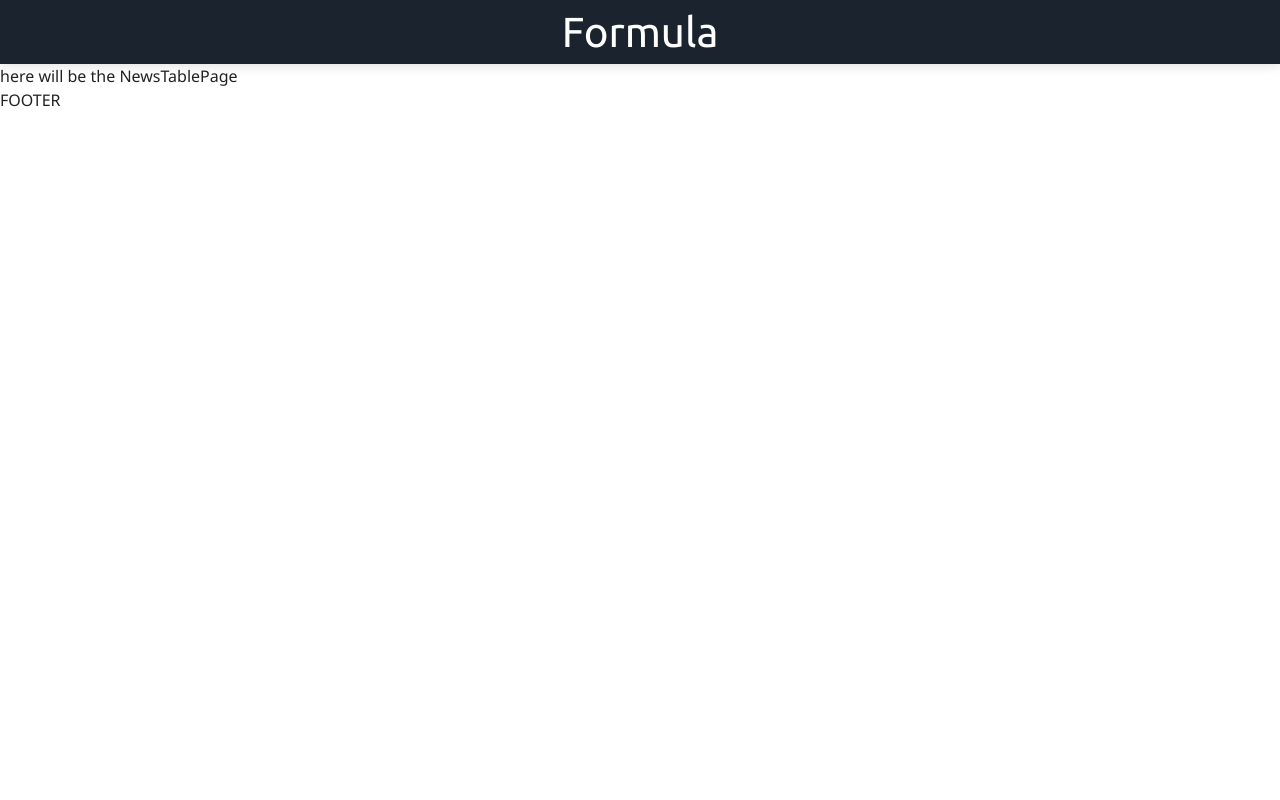
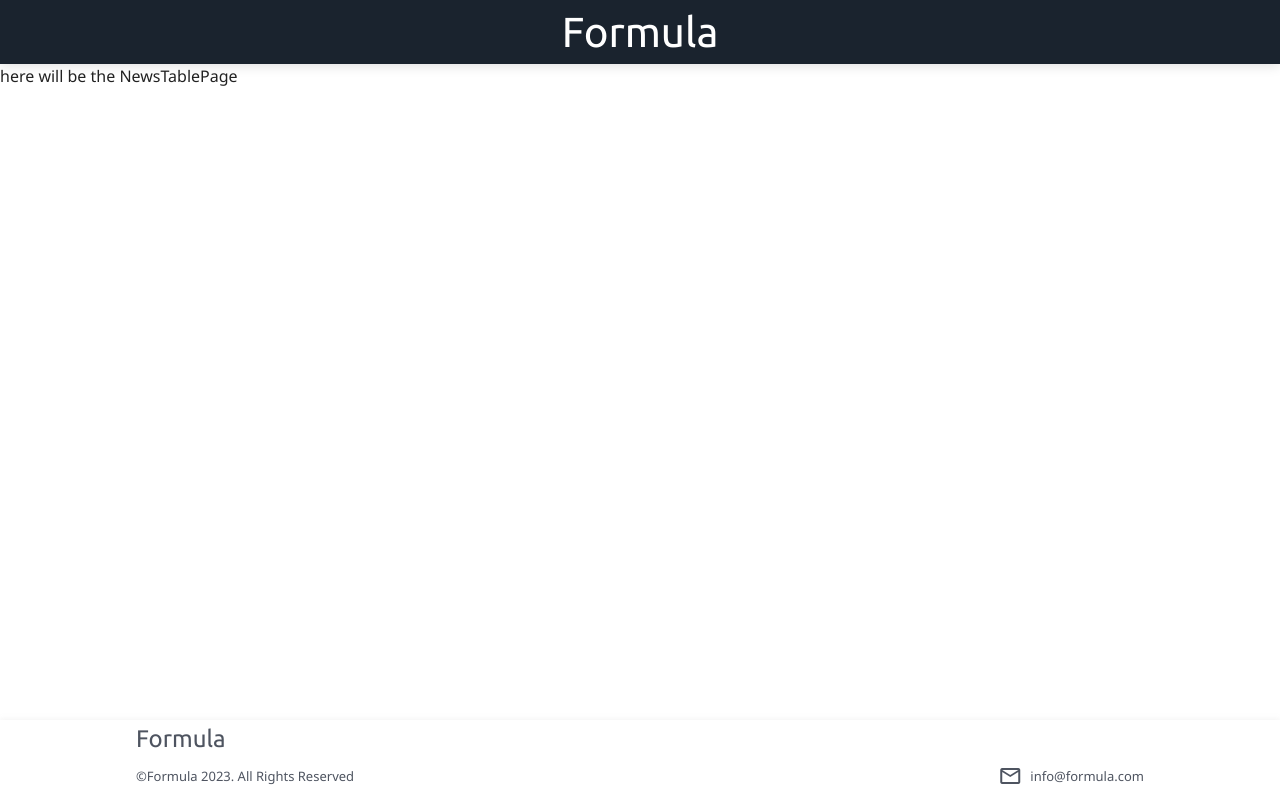
Before and after one commit to khrulenko/bintime_news, a React (Vite) app: page /news_table in a window 1280 px wide. Built offline with nearby package versions, Linux system fonts and the light colour scheme; no server answers.

Commit message:
added Footed

```diff
--- a/index.html
+++ b/index.html
@@ -9,6 +9,10 @@
       href="https://fonts.googleapis.com/css2?family=Noto+Sans:ital,wght@0,100;0,200;0,300;0,400;0,500;0,600;0,700;0,800;0,900;1,100;1,200;1,300;1,400;1,500;1,600;1,700;1,800;1,900&family=Ubuntu&display=swap"
       rel="stylesheet"
     />
+    <link
+      rel="stylesheet"
+      href="https://fonts.googleapis.com/css2?family=Material+Symbols+Outlined:opsz,wght,FILL,GRAD@20,400,0,-25"
+    />
     <meta name="viewport" content="width=device-width, initial-scale=1.0" />
     <title>Khrulenko V. | Bintime</title>
   </head>
--- a/package.json
+++ b/package.json
@@ -12,6 +12,7 @@
   "dependencies": {
     "@emotion/react": "^11.11.1",
     "@emotion/styled": "^11.11.0",
+    "@mui/icons-material": "^5.14.18",
     "@mui/material": "^5.14.18",
     "@mui/styled-engine-sc": "^6.0.0-alpha.6",
     "@reduxjs/toolkit": "^1.9.7",
--- a/src/common/types.ts
+++ b/src/common/types.ts
@@ -1,4 +1,6 @@
+import { CSSObject, Theme } from '@mui/material';
 import store from '../data/store';
 
 export type AppDispatch = typeof store.dispatch;
 export type OrNull<T> = T | null;
+export type StyleFunction<T> = (arg: { theme: Theme } & T) => CSSObject;
--- /dev/null
+++ b/src/ui/components/Footer/index.tsx
@@ -0,0 +1,36 @@
+import { Link, Stack, Typography, styled } from '@mui/material';
+import {
+  createWrapperStyles,
+  createTextStyles,
+  createLogoStyles,
+  createEmailWrapperStyles,
+  createEmailStyles,
+} from './styles';
+
+const Wrapper = styled(Stack)(createWrapperStyles);
+const Logo = styled(Typography)(createLogoStyles);
+const Text = styled(Typography)(createTextStyles);
+const EmailWrapper = styled(Stack)(createEmailWrapperStyles);
+const Email = styled(Link)(createEmailStyles);
+
+const Footer = () => {
+  return (
+    <Wrapper>
+      <Stack gap="16px">
+        <Logo>Formula</Logo>
+
+        <Text>©Formula 2023. All Rights Reserved</Text>
+      </Stack>
+
+      <EmailWrapper>
+        <span className="material-symbols-outlined">mail</span>
+
+        <Text>
+          <Email href="mailto:info@formula.com">info@formula.com</Email>
+        </Text>
+      </EmailWrapper>
+    </Wrapper>
+  );
+};
+
+export default Footer;
--- /dev/null
+++ b/src/ui/components/Footer/styles.ts
@@ -0,0 +1,41 @@
+import { LinkProps, StackProps, TypographyProps } from '@mui/material';
+import { StyleFunction } from '../../../common/types';
+
+export const createWrapperStyles: StyleFunction<StackProps> = () => ({
+  display: 'flex',
+  flexDirection: 'row',
+  justifyContent: 'space-between',
+
+  width: '100%',
+  padding: '10px 136px 12px',
+
+  color: '#4E5460',
+  boxShadow: '0px -2px 4px 0px rgba(223, 223, 223, 0.25)',
+});
+
+export const createLogoStyles: StyleFunction<TypographyProps> = () => ({
+  fontSize: '24px',
+  fontWeight: '500',
+  lineHeight: '18px',
+  fontFamily: 'Ubuntu, sans-serif',
+});
+
+export const createTextStyles: StyleFunction<TypographyProps> = () => ({
+  fontSize: '13px',
+  lineHeight: '24px',
+});
+
+export const createEmailWrapperStyles: StyleFunction<StackProps> = () => ({
+  flexDirection: 'row',
+  gap: '8px',
+  alignItems: 'flex-end',
+});
+
+export const createEmailStyles: StyleFunction<LinkProps> = () => ({
+  color: 'inherit',
+  textDecoration: 'none',
+
+  '&:hover': {
+    textDecoration: 'underline',
+  },
+});
--- a/src/ui/components/Header/styles.ts
+++ b/src/ui/components/Header/styles.ts
@@ -1,8 +1,10 @@
-export const createWrapperStyles = () => ({
+import { StackProps, TypographyProps } from '@mui/material';
+import { StyleFunction } from '../../../common/types';
+
+export const createWrapperStyles: StyleFunction<StackProps> = () => ({
   display: 'flex',
 
   width: '100%',
-  height: '64px',
   padding: '14px 0px',
 
   justifyContent: 'center',
@@ -12,7 +14,7 @@ export const createWrapperStyles = () => ({
   boxShadow: '0px 1px 12.1px 0px rgba(0, 0, 0, 0.14)',
 });
 
-export const createLogoStyles = () => ({
+export const createLogoStyles: StyleFunction<TypographyProps> = () => ({
   fontSize: '42px',
   lineHeight: '36px',
   fontFamily: 'Ubuntu, sans-serif',
--- a/src/ui/layouts/MainLayout/index.tsx
+++ b/src/ui/layouts/MainLayout/index.tsx
@@ -1,15 +1,19 @@
 import { Outlet } from 'react-router-dom';
+import { Stack } from '@mui/material';
 import Header from '../../components/Header';
+import Footer from '../../components/Footer';
 
 const MainLayout = () => {
   return (
-    <>
+    <Stack minHeight="100vh" height="100%">
       <Header />
 
-      <Outlet />
+      <Stack flexGrow="1">
+        <Outlet />
+      </Stack>
 
-      <div>FOOTER</div>
-    </>
+      <Footer />
+    </Stack>
   );
 };
 
```
Also changed, not shown: 1 other file (tests, documents, lock files or other folders).
